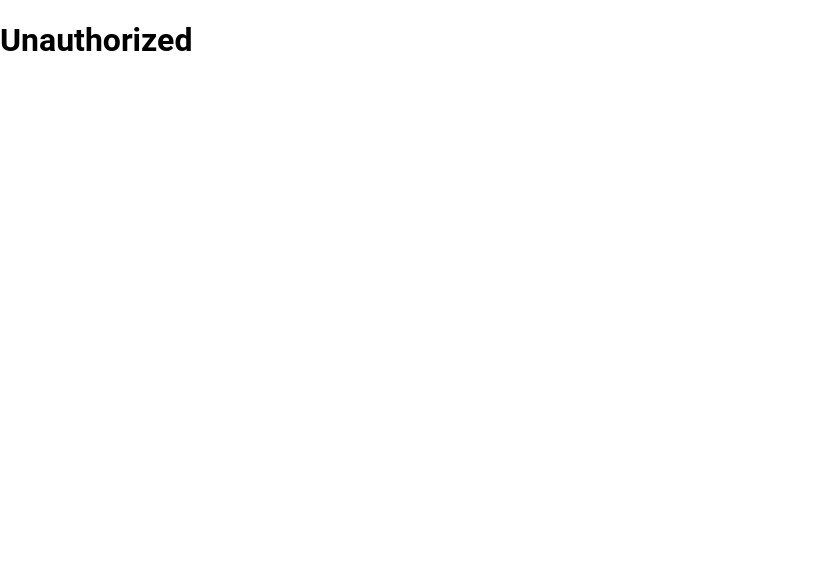
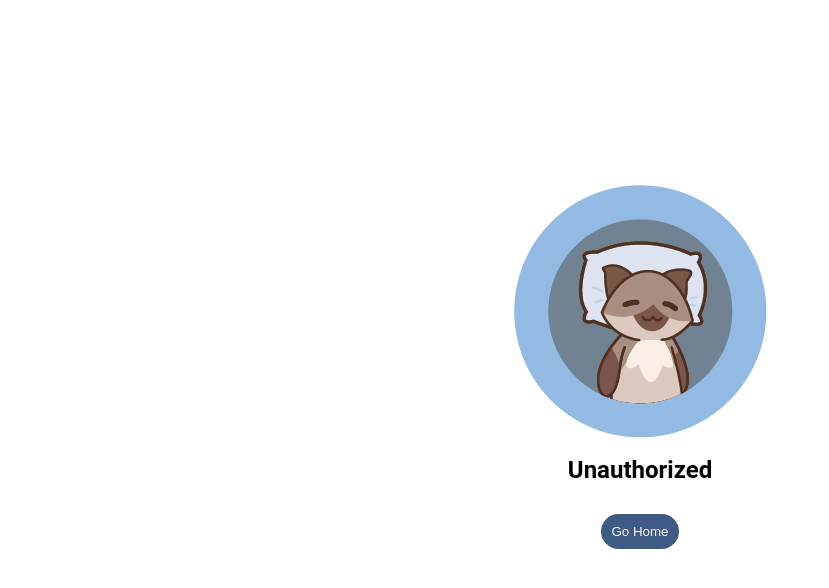
Before and after one commit to lgltan/Nyanner, a React (Create React App) app in the folder client/: page /unauthorized in a window 1280 px wide. Shown: the top 588 px of the page, without its empty margins (0-829 px from the left). Built offline with nearby package versions, Linux system fonts and the light colour scheme.

Commit message:
added unauthorized component

```diff
--- a/client/src/App.js
+++ b/client/src/App.js
@@ -10,6 +10,7 @@ import AdminPage from './components/AdminPage.jsx';
 import EditProfile from './components/EditProfile.jsx';
 import Lobby from './components/game/Lobby.jsx';
 import Game from './components/game/Game.jsx';
+import Unauthorized from './components/misc/Unauthorized.jsx';
 
 import { fetchToken } from './services/authProvider.js';
 
@@ -40,7 +41,7 @@ const App = () => {
                 <EditProfile />
               </ProtectedRoute>
                   } />
-          <Route path="/unauthorized" element={<h1>Unauthorized</h1>} />
+          <Route path="/unauthorized" element={<Unauthorized />} />
         </Routes>
       </div>
     </Router>
--- /dev/null
+++ b/client/src/components/misc/Unauthorized.jsx
@@ -0,0 +1,20 @@
+import React, { useState } from 'react';
+import { useNavigate } from 'react-router-dom';
+import bK from '../game/pieces/bK.png';
+
+const Unauthorized = () => {
+    const [unauthImg, setUnauthImg] = useState(bK);
+    const navigate = useNavigate()
+
+    return (
+        <div className='unauthorized-container'
+            style={{width: "50%", margin: " 160px auto", textAlign: "center"}}
+        >
+            <img src={unauthImg} alt="unauthorized" style={{margin: "auto"}}/>
+            <h2 style={{margin: "-10px 0 30px 0"}}>Unauthorized</h2>
+            <button className='primary-btn' onClick={() => navigate('/')}>Go Home</button>
+        </div>
+    );
+}
+
+export default Unauthorized;
```
